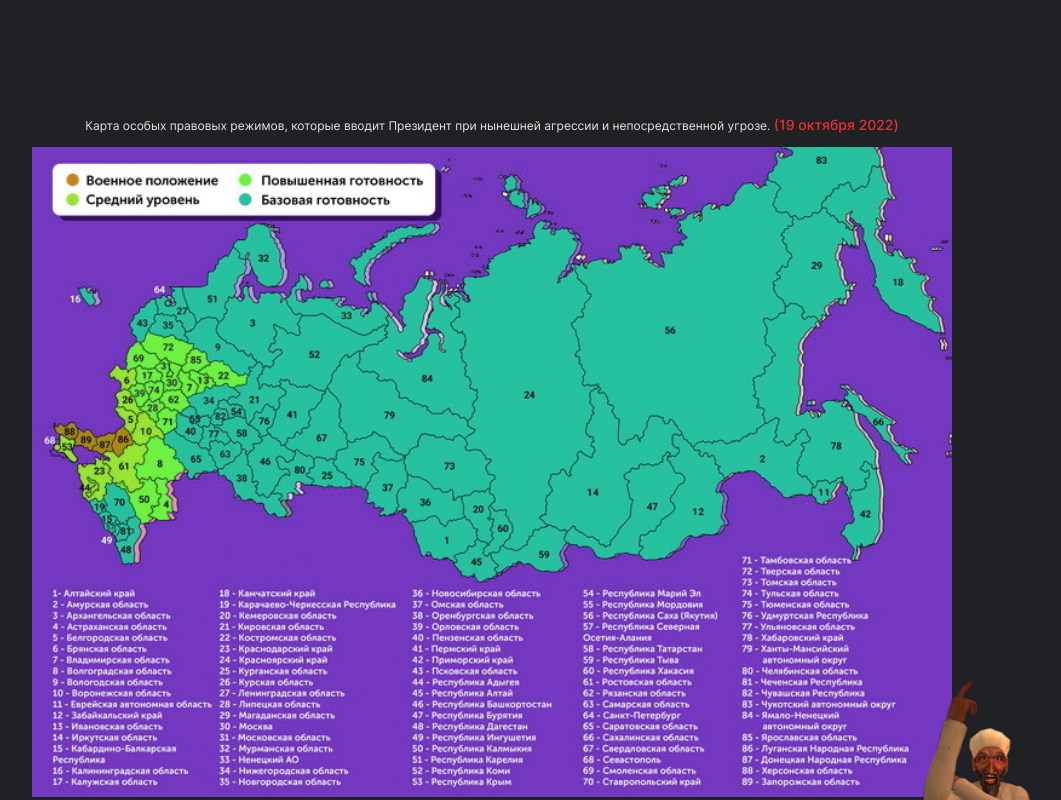
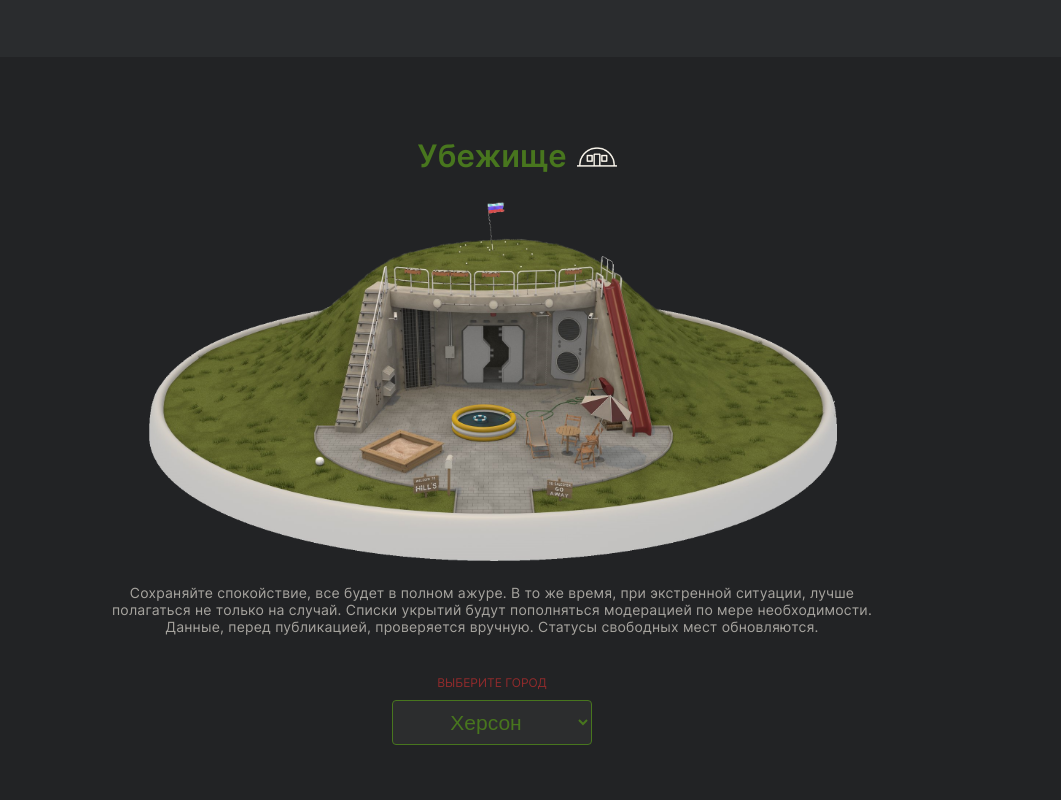
Before and after one commit to DannyLawn/shelter, a React (Create React App) app: page / in a window 1280 px wide. Shown: the part 740-1540 px from the top of the page, without its empty margins (148-1209 px from the left). Built offline with nearby package versions, Linux system fonts and the light colour scheme.

Commit message:
Разметить основные разделы сайта

```diff
--- a/src/components/App/App.jsx
+++ b/src/components/App/App.jsx
@@ -4,15 +4,18 @@ import Footer from '../Footer/Footer';
 import Intro from '../Intro/Intro';
 import DangerZone from '../DangerZone/DangerZone';
 import News from '../News/News';
+import Shelter from '../Shelter/Shelter';
 import styles from './App.module.scss';
 
 function App() {
+
   return (
     <div className={styles.page}>
-      <Header />
+      <Header/>
       <main className={styles.content}>
         <Intro />
         <News />
+        <Shelter />
         <DangerZone />
       </main>
       <Footer />
--- a/src/components/DangerZone/DangerZone.module.scss
+++ b/src/components/DangerZone/DangerZone.module.scss
@@ -1,4 +1,4 @@
-$color_title: #ff3333;;
+$color_title: #ff3333;
 $color_text: #FFFAF0;
 
 .dangerZone {
@@ -8,7 +8,7 @@ $color_text: #FFFAF0;
   box-sizing: border-box;
   width: minmax(min-content, max-content);
   margin: 0 auto;
-  padding: 0 9% 80px;
+  padding: 80px 9%;
 
   &__title {
     margin: 0 0 14px;
--- a/src/components/Header/Header.jsx
+++ b/src/components/Header/Header.jsx
@@ -5,7 +5,7 @@ import styles from './Header.module.scss';
 export default function Header() {
   return (
     <header className={styles.header}>
-      <img src={logo} className={styles.logo} alt="Знак радиации." />
+      <img src={logo} className={styles.logo} alt="Знак радиации."/>
       <ul className={styles.header__nav}>
         <li className={styles.button}>
           <div className={styles.button__text}>Напряженная&nbsp;зона</div>
--- a/src/components/News/News.module.scss
+++ b/src/components/News/News.module.scss
@@ -3,12 +3,13 @@ $color_text: #FFFAF0;
 
 .news {
   padding: 40px 4vw;
+  background-color: #2a2c2e;
 
   &__sectionTitle {
     position: relative;
     margin: 0 auto 15px;
     width: max-content;
-    font-size: 34px;
+    font-size: 31px;
     font-weight: 600;
     color: $colorTitle;
 
--- a/src/components/Shelter/Shelter.jsx
+++ b/src/components/Shelter/Shelter.jsx
@@ -1,2 +1,20 @@
 import React from "react";
+import shelterImg from "../../images/shelterIMG.png";
 import styles from "./Shelter.module.scss";
+
+export default function Shelter() {
+
+  return (
+    <section className={styles.shelter}>
+      <h2 className={styles.shelter__title}>Убежище</h2>
+      <img className={styles.shelter__image} src={shelterImg} alt="Бункер." />
+      <p className={styles.shelter__text}>Сохраняйте спокойствие, все будет в полном ажуре. В то же время, при экстренной ситуации, лучше полагаться не только на случай. Списки укрытий будут пополняться модерацией по мере необходимости. Данные, перед публикацией, проверяется вручную. Статусы свободных мест обновляются.</p>
+        <p className={styles.shelter__capture}>Выберите город</p>
+        <select className={styles.shelter__select} name="choice">
+          <option className={styles.shelter__selectOption} value="first">Херсон</option>
+          <option className={styles.shelter__selectOption} value="second">Белгород</option>
+        </select>
+
+    </section>
+  );
+}
--- a/src/components/Shelter/Shelter.module.scss
+++ b/src/components/Shelter/Shelter.module.scss
@@ -0,0 +1,96 @@
+$colorTitle: #48761E;
+$color_capture: #ff3333;
+$color_text: #FFFAF0;
+$color_select: #3e3e3e66;
+$color_selectHover: #47474756;
+
+.shelter {
+  display: flex;
+  flex-direction: column;
+  align-items: center;
+  padding: 80px 40px 0;
+  background-color: #222325;
+
+
+  &__title {
+    position: relative;
+    margin: 0 0 25px;
+    width: max-content;
+    font-size: 31px;
+    font-weight: 600;
+    color: $colorTitle;
+
+    &::after {
+      content: "";
+      position: absolute;
+      top: 0;
+      right: -50px;
+      width: 40px;
+      height: 40px;
+      background-image: url('../../images/sheltersIcon.png');
+      background-position: center;
+      background-size: contain;
+    }
+  }
+
+  &__text {
+    margin: 20px auto 0;
+    max-width: 800px;
+    font-size: 14px;
+    text-align: center;
+    font-weight: normal;
+    letter-spacing: .2px;
+    color: $color_text;
+    opacity: .6;
+  }
+
+  &__capture {
+    margin: 40px 0 0;
+    color: $color_capture;
+    opacity: .5;
+    font-weight: normal;
+    text-align: center;
+    font-size: 12px;
+    text-transform: uppercase;
+
+  }
+
+  &__image {
+    margin: 0 auto;
+    max-width: 700px;
+    width: 100%;
+    display: block;
+    object-fit: contain;
+  }
+
+  &__select {
+    box-sizing: border-box;
+    margin: 10px 0 80px;
+    border: 1px solid $colorTitle;
+    outline: none ;
+    background-color: $color_select;
+    border-radius: 4px;
+    text-align: center;
+    font-weight: 400;
+    width: 200px;
+    height: 45px;
+    color: $colorTitle;
+    font-size: 21px;
+    cursor: pointer;
+
+    &:hover {
+      background-color: $color_selectHover;
+      }
+
+    &:checked {
+      background-color: $color_selectHover;
+      color: $color_text;
+    }
+  }
+
+
+  &__selectTownContainer {
+    position: relative;
+  }
+
+}
```
Also changed, not shown: src/images/shelterIMG.png (added), src/images/sheltersIcon.png (added).
